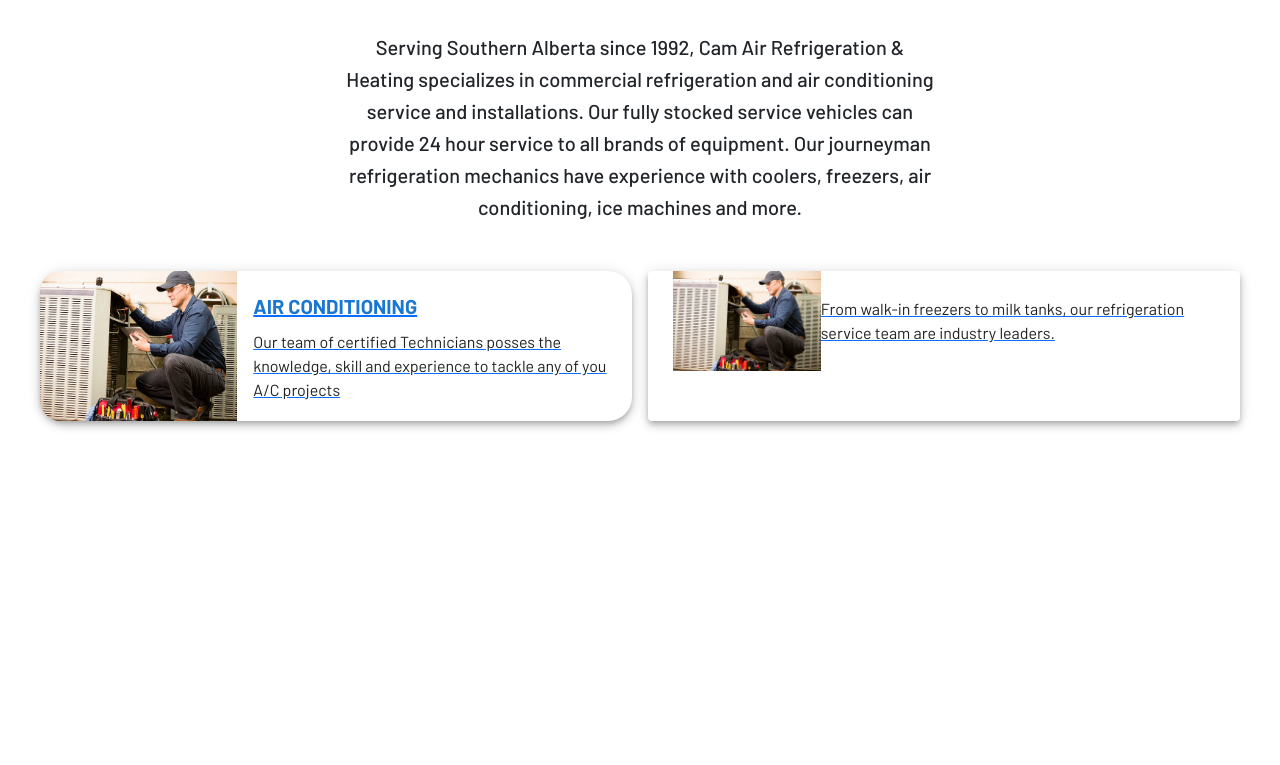
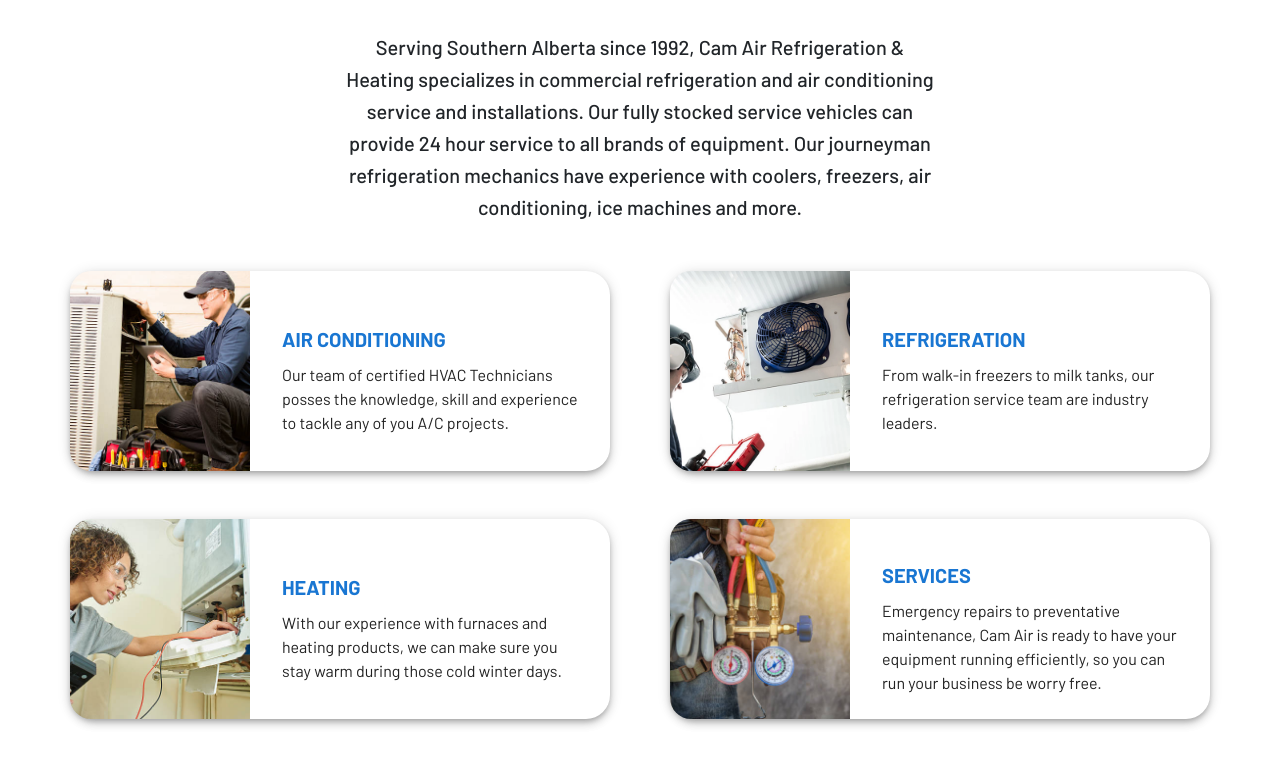
Before and after one commit to Jbridges1119/cam-air, a React (Create React App) app: page / in a window 1280 px wide. Shown: the part 1285-2050 px from the top of the page. Built offline with nearby package versions, Linux system fonts and the light colour scheme.

Commit message:
Map out description cards

```diff
--- a/src/Pages/01_LandingPage/components/DescriptionCards.tsx
+++ b/src/Pages/01_LandingPage/components/DescriptionCards.tsx
@@ -1,75 +1,121 @@
 import { Box, Grid, Paper, Stack, Typography } from "@mui/material";
 import React from "react";
 import { Link } from "react-router-dom";
-import AC from '../../../Assets/stock/AC.jpg'
+import AC from "../../../Assets/stock/AC.jpg";
+import refrigeration from "../../../Assets/stock/refrigeration.jpg";
+import heating from "../../../Assets/stock/heating.jpg"
+import tech from "../../../Assets/stock/tech.jpg"
+type cardInfoType = {
+  title: string;
+  desc: string;
+  pic: string;
+}[];
 
-const DescriptionCards = () => {
+const cardInfo: cardInfoType = [
+  {title:"AIR CONDITIONING", desc:`Our team of certified HVAC Technicians posses the knowledge,
+  skill and experience to tackle any of you A/C projects.`, pic: AC},
+  {title:"REFRIGERATION", desc:`From walk-in freezers to milk tanks, our refrigeration
+  service team are industry leaders.`, pic: refrigeration},
+  {title:"HEATING", desc:'With our experience with furnaces and heating products, we can make sure you stay warm during those cold winter days.', pic: heating},
+  {title:"SERVICES", desc:'Emergency repairs to preventative maintenance, Cam Air is ready to have your equipment running efficiently, so you can run your business be worry free.', pic: tech},
+];
+
+
+const cardList = cardInfo.map((card)=>{
+
+
   return (
-    <Box sx={{width:'100%', display:'flex', justifyContent:'center', alignItems:'center'}}>
-    <Grid container sx={{maxWidth:'1200px', display:'flex', justifyContent:'center', alignItems:'center'}}>
-      <Grid
-        item
-        lg={12}
-        md={12}
-        sm={12}
-        xs={12}
-        display={"grid"}
-        gridTemplateColumns={{
-          lg: "repeat(2, 1fr)",
-          xs: "repeat(1, 1fr)",
+<Link to={""} style={{ display: "flex", justifyContent: "center", textDecoration: 'none' }}>
+            <Paper
+              elevation={5}
+              sx={{
+                width: "90%",
+                maxWidth: "600px",
+                height: "100%",
+                minHeight: "200px",
+                borderRadius: 6,
 
+                '&: hover': {
+                }
               }}
-        gap={2}
-      ><Link to={""} >
-        <Paper elevation={5} sx={{width:'100%', height:'100%',minHeight:'150px', borderRadius:6}}>
+            >
               <Grid
                 container
                 direction="row"
                 justifyContent="center"
                 alignItems="center"
               >
-            <Grid item sm={4}>
-            <Box sx={{backgroundImage:`url(${AC})`,minHeight:'150px', width: "100%",height:'100%',
+                <Grid item sm={4} xs={12} >
+                  <Box
+                    sx={{
+                      backgroundImage: `url(${card.pic})`,
+                      minHeight: "200px",
+                      width: "100%",
+                      height: "100%",
                       backgroundSize: "cover",
                       backgroundPosition: "center",
                       display: "flex",
-              borderTopLeftRadius:21,
-              borderBottomLeftRadius:21,
-              justifyContent: "flex-end",}}/>
+                      borderTopLeftRadius: 21,
+                      borderTopRightRadius: {xs:21, sm:0},
+                      borderBottomLeftRadius: {sm:21, xs:0},
+                      justifyContent: "flex-end",
+                    }}
+                  />
                 </Grid>
 
-          <Grid item sm={8} >
-            <Stack spacing={1} mx={2}>
-          <Typography variant='h6' fontWeight={'bold'} color={"#1976d2"} >AIR CONDITIONING</Typography>
-            <Typography variant='body1'>Our team of certified Technicians posses the knowledge, skill and experience to tackle any of you A/C projects</Typography></Stack>
+                <Grid item sm={8}>
+                  <Stack spacing={1} mx={4} pt={2}>
+                    <Typography
+                      variant="h6"
+                      fontWeight={"bold"}
+                      color={"#1976d2"}
+                    >
+                      {card.title}
+                    </Typography>
+                    <Typography variant="body1">
+                     {card.desc}
+                    </Typography>
+                  </Stack>
                 </Grid>
               </Grid>
-        </Paper></Link>
+            </Paper>
+          </Link>
+)});
 
-
-        <Link to={""} >
-        <Paper elevation={5} sx={{height:'100%'}}>
+const DescriptionCards = () => {
+  return (
+    <Box
+      sx={{
+        width: "100%",
+        display: "flex",
+        justifyContent: "center",
+        alignItems: "center",
+        mb:15
+      }}
+    >
       <Grid
         container
-            direction="row"
-            justifyContent="center"
-            alignItems="center"
+        sx={{
+          maxWidth: "1200px",
+          display: "flex",
+          justifyContent: "center",
+          alignItems: "center",
+        }}
       >
-            <Grid item md={3}>
-            <Box sx={{backgroundImage:`url(${AC})`,width: "100%",height:'100px',
-              backgroundSize: "cover",
-              backgroundPosition: "center",
-              display: "flex",
-              justifyContent: "flex-end",}}/>
-            </Grid>
-
-          <Grid item md={8}>
-            <Typography variant='body1'>From walk-in freezers to milk tanks, our refrigeration service team are industry leaders.</Typography>
+        <Grid
+          item
+          xs={12}
+          display={"grid"}
+          gridTemplateColumns={{
+            lg: "repeat(2, 1fr)",
+            xs: "repeat(1, 1fr)",
+          }}
+          rowGap={6}
+        >
+          {cardList}
         </Grid>
       </Grid>
-        </Paper></Link>
-      </Grid>
-    </Grid></Box>
+    </Box>
   );
 };
 
```
Lines whose indentation alone changed are shown as unchanged.
